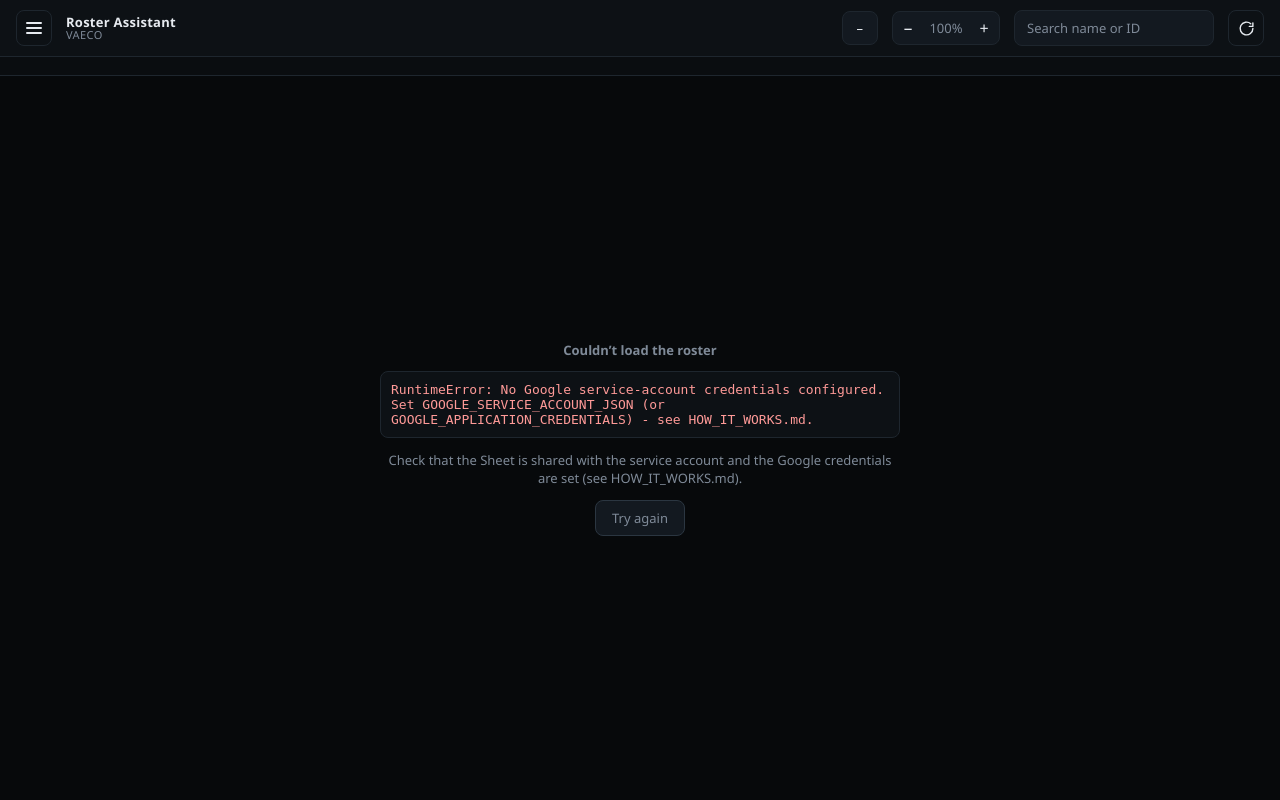
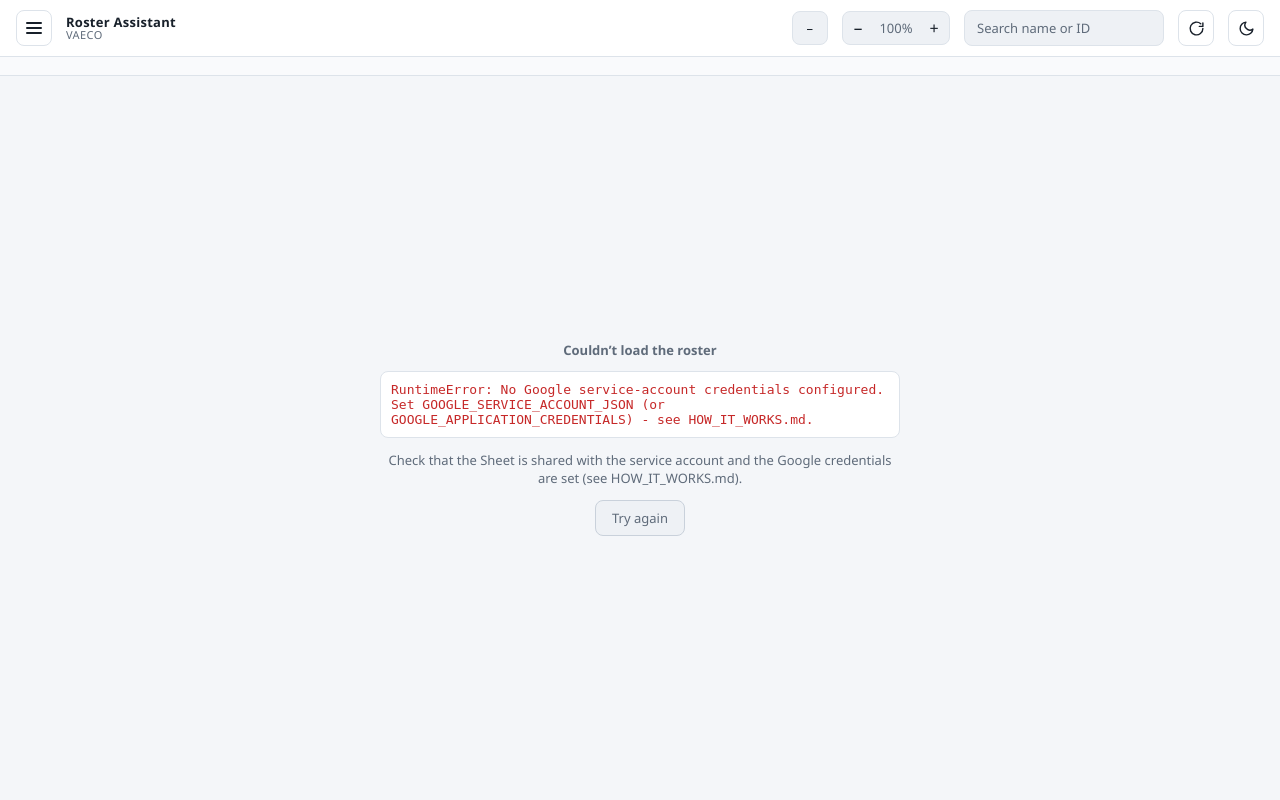
Before and after one commit to SiniS17/roster-assistant, a Flask app: page / in a window 1280 px wide. Run offline with Flask 3, Linux system fonts and the light colour scheme.

Commit message:
Toggle light mode

```diff
--- a/templates/index.html
+++ b/templates/index.html
@@ -4,12 +4,28 @@
 <meta charset="utf-8">
 <meta name="viewport" content="width=device-width, initial-scale=1">
 <title>Roster Assistant</title>
+<script>try{document.documentElement.dataset.theme=localStorage.getItem('theme')==='dark'?'dark':'light'}catch(e){document.documentElement.dataset.theme='light'}</script>
 <style>
 :root{
-  --bg:#07090b; --panel:#0d1115; --panel2:#131920; --line:#1e262e; --text:#e7ebf0; --muted:#7f8a98;
-  --green:#19c37d; --amber:#f0a73a; --red:#ef5350; --blue:#4c8dff;
   --z:1; --cw:calc(64px*var(--z)); --rh:calc(40px*var(--z)); --nw:250px;
   font-family:"Segoe UI",system-ui,-apple-system,Roboto,sans-serif;
+  /* light theme (default) */
+  color-scheme:light;
+  --bg:#f4f6f9; --panel:#fff; --panel2:#eef1f5; --line:#dde3ea; --line2:#c9d1db; --text:#18202a; --muted:#5f6b7a;
+  --green:#0e9f68; --amber:#e0911a; --red:#d94542; --blue:#2f6fe0;
+  --grid:#e1e6ed; --stats-bg:#f9fafc; --we:rgba(0,0,0,.035); --we-small:#c2504e; --hover:rgba(0,0,0,.04); --hover-name:#eaeff4;
+  --idx:#9aa5b1; --av-bg:#e6ebf1; --av-line:#cdd5de; --kn:#6b7787; --nred:#c62828; --amber-ink:#9a5b00; --ol:28%;
+  --ghost:#6b7787; --ghost-line:#a3adb9; --note-bg:#e8f6ef; --note-fg:#0b6b45; --warn-bg:#fff6e5; --warn-fg:#8a5a00;
+  --err-text:#c62828; --btn-hover:#e3e8ee; --log-bg:#f1f4f8;
+}
+:root[data-theme="dark"]{
+  color-scheme:dark;
+  --bg:#07090b; --panel:#0d1115; --panel2:#131920; --line:#1e262e; --line2:#2b3641; --text:#e7ebf0; --muted:#7f8a98;
+  --green:#19c37d; --amber:#f0a73a; --red:#ef5350; --blue:#4c8dff;
+  --grid:#11161b; --stats-bg:#0a0d10; --we:rgba(255,255,255,.025); --we-small:#c97b7b; --hover:rgba(255,255,255,.035); --hover-name:#10151a;
+  --idx:#4b5561; --av-bg:#1a222a; --av-line:#28323c; --kn:#6c7683; --nred:#ff7b78; --amber-ink:#f0a73a; --ol:70%;
+  --ghost:#8a94a2; --ghost-line:#4b5561; --note-bg:#0c1410; --note-fg:#8fd9b6; --warn-bg:#17120a; --warn-fg:#e9c27d;
+  --err-text:#ff9a98; --btn-hover:#18212a; --log-bg:#080b0e;
 }
 *{box-sizing:border-box}
 html,body{height:100%;margin:0;background:var(--bg);color:var(--text)}
@@ -35,12 +51,12 @@
 .zoom span{min-width:46px;text-align:center;font-variant-numeric:tabular-nums;color:var(--muted)}
 .search{width:200px;padding:8px 12px;border:1px solid var(--line);border-radius:8px;background:var(--panel2)}
 .search::placeholder{color:var(--muted)}
-select.search{width:auto;max-width:210px;appearance:auto;color-scheme:dark}
+select.search{width:auto;max-width:210px;appearance:auto}
 td.day.span{max-width:none;background-image:none}
 td.day.span .chip{padding:0 10px}
 
 /* stats */
-.stats{display:flex;flex-wrap:wrap;gap:6px 22px;align-items:center;padding:9px 16px;border-bottom:1px solid var(--line);background:#0a0d10;color:var(--muted)}
+.stats{display:flex;flex-wrap:wrap;gap:6px 22px;align-items:center;padding:9px 16px;border-bottom:1px solid var(--line);background:var(--stats-bg);color:var(--muted)}
 .stats b{color:var(--text);font-variant-numeric:tabular-nums}
 .dot{display:inline-block;width:8px;height:8px;border-radius:50%;margin-right:6px}
 .legend{margin-left:auto;display:flex;flex-wrap:wrap;gap:6px}
@@ -87,9 +103,9 @@
 
 .msg{position:absolute;inset:0;display:grid;place-items:center;text-align:center;padding:30px;color:var(--muted)}
 .msg div{max-width:520px}
-.msg code{display:block;margin-top:12px;padding:10px;border:1px solid var(--line);border-radius:8px;background:var(--panel);color:#ff9a98;text-align:left;white-space:pre-wrap;word-break:break-word}
-.btn{padding:8px 16px;border-radius:8px;border:1px solid #2b3641;background:var(--panel2)}
-.btn:hover{background:#18212a}
+.msg code{display:block;margin-top:12px;padding:10px;border:1px solid var(--line);border-radius:8px;background:var(--panel);color:var(--err-text);text-align:left;white-space:pre-wrap;word-break:break-word}
+.btn{padding:8px 16px;border-radius:8px;border:1px solid var(--line2);background:var(--panel2)}
+.btn:hover{background:var(--btn-hover)}
 .btn.primary{background:#1565d8;border-color:#1565d8;color:#fff;font-weight:600}
 .btn.primary:hover{background:#1a73f0}
 .btn[disabled]{opacity:.55;cursor:wait}
@@ -140,6 +157,10 @@
   <input class="search" id="q" type="search" placeholder="Search name or ID" aria-label="Search employees">
   <button class="icon-btn" id="reload" aria-label="Reload roster" title="Reload from Google Sheet">
     <svg width="17" height="17" viewBox="0 0 24 24" fill="none" stroke="currentColor" stroke-width="2" stroke-linecap="round" stroke-linejoin="round"><path d="M21 12a9 9 0 1 1-3-6.7M21 4v5h-5"/></svg>
+  </button>
+  <button class="icon-btn" id="themeBtn" type="button">
+    <svg class="i-moon" width="17" height="17" viewBox="0 0 24 24" fill="none" stroke="currentColor" stroke-width="2" stroke-linecap="round" stroke-linejoin="round"><path d="M21 12.8A9 9 0 1 1 11.2 3a7 7 0 0 0 9.8 9.8z"/></svg>
+    <svg class="i-sun" width="17" height="17" viewBox="0 0 24 24" fill="none" stroke="currentColor" stroke-width="2" stroke-linecap="round" stroke-linejoin="round"><circle cx="12" cy="12" r="4"/><path d="M12 2v2M12 20v2M4.9 4.9l1.4 1.4M17.7 17.7l1.4 1.4M2 12h2M20 12h2M4.9 19.1l1.4-1.4M17.7 6.3l1.4-1.4"/></svg>
   </button>
 </div>
 
@@ -187,6 +208,20 @@
 const MONTHS = ['January','February','March','April','May','June','July','August','September','October','November','December'];
 
 const S = { url:'', gid:'', data:null, zoom:1, updated:new Set(), team:'' };
+
+/* ---------- theme ---------- */
+function syncThemeBtn(){
+  const dark = document.documentElement.dataset.theme === 'dark';
+  $('themeBtn').setAttribute('aria-label', dark ? 'Switch to light mode' : 'Switch to dark mode');
+  $('themeBtn').title = dark ? 'Switch to light mode' : 'Switch to dark mode';
+}
+$('themeBtn').onclick = () => {
+  const next = document.documentElement.dataset.theme === 'dark' ? 'light' : 'dark';
+  document.documentElement.dataset.theme = next;
+  try{ localStorage.setItem('theme', next); }catch(e){}
+  syncThemeBtn();
+};
+syncThemeBtn();
 
 /* ---------- side menu ---------- */
 function menu(open){
@@ -299,7 +334,7 @@
     `<span><span class="dot" style="background:var(--amber)"></span>Training days (H) <b>${hCount}</b></span>` +
     (dates.some(x => sameDay(x, today)) ? `<span>In training today <b>${hToday}</b></span>` : '') +
     `<span><span class="dot" style="background:var(--red)"></span>Guaranteed days off <b>${redN}</b></span>` +
-    `<span class="legend"><span class="lg k-h">H course</span><span class="lg k-nred">N red</span><span class="lg k-n" style="border-color:#2a323b">N</span>` +
+    `<span class="legend"><span class="lg k-h">H course</span><span class="lg k-nred">N red</span><span class="lg k-n" style="border-color:var(--line2)">N</span>` +
     topCodes.map(([c]) => `<span class="lg k-o" style="--h:${hue(c)}">${esc(c)}</span>`).join('') + `</span>`;
 
   // table
```
Also changed, not shown: other parts of templates/index.html (+19 -18 lines).
